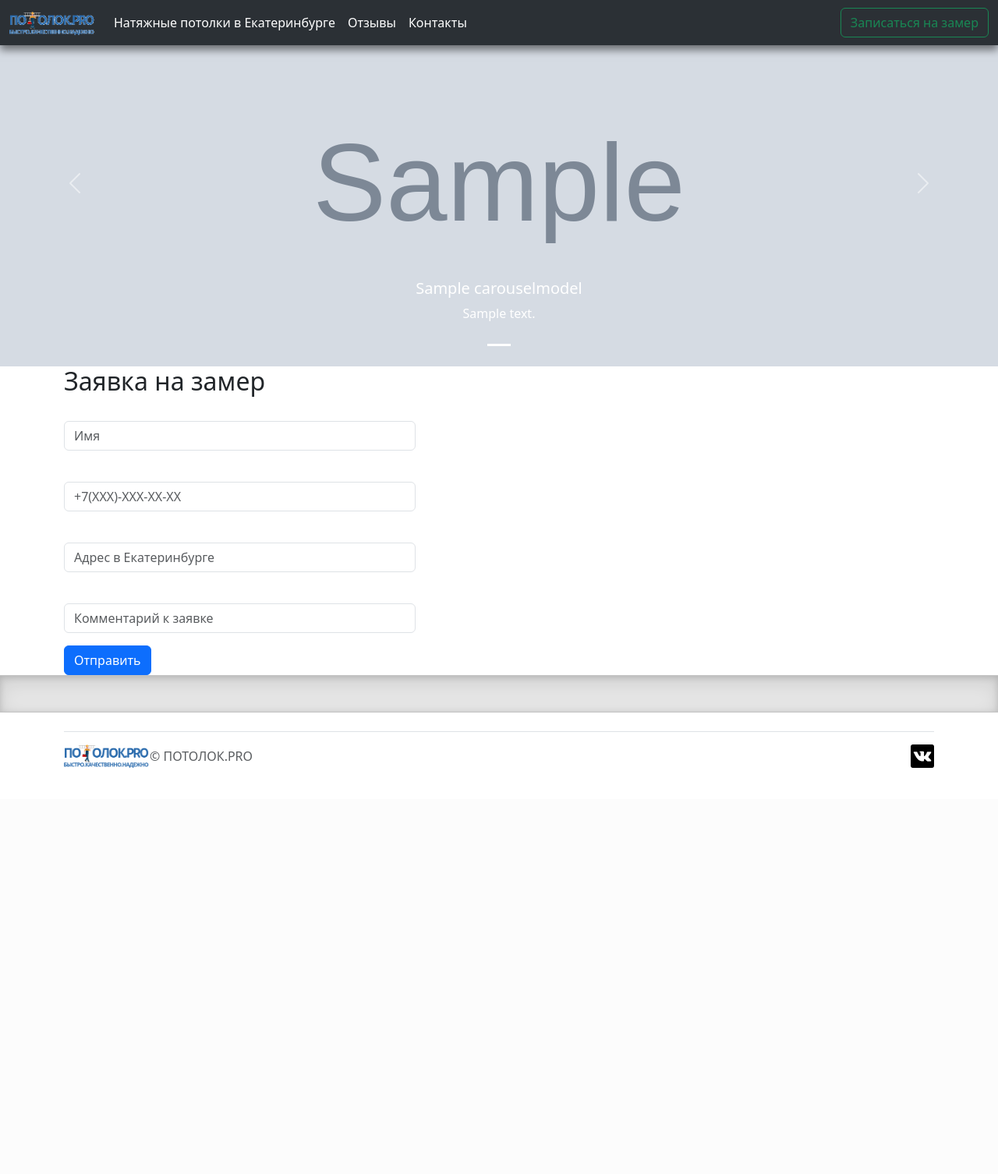
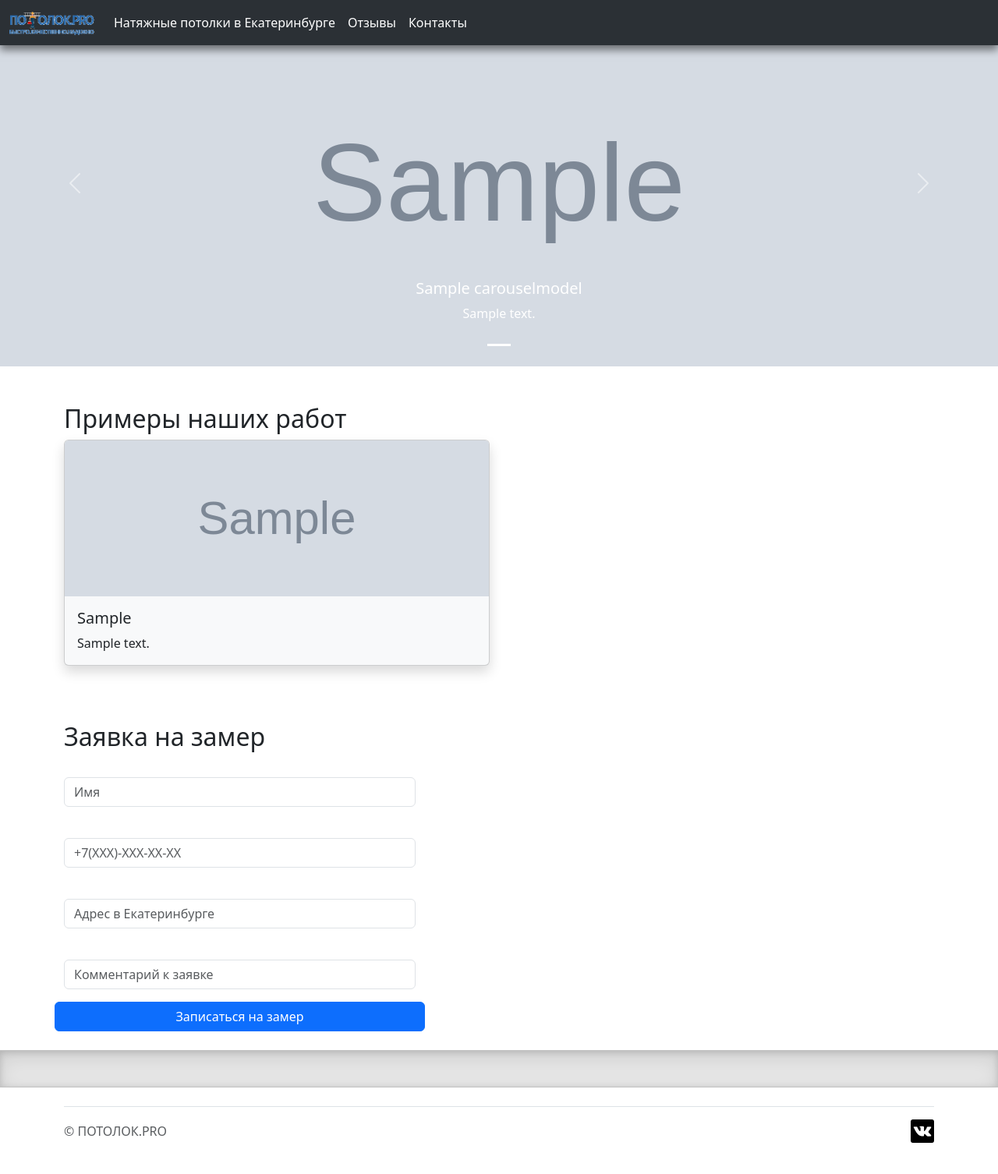
Before and after one commit to lavrovartyom/django_celings_server, a Django app: page / in a window 1280 px wide. Shown: the whole page at 78% size. Before the commit the page ends 985 px from the top, so only its background shows below. Run offline with Django 4.2, Linux system fonts and the light colour scheme; tables that the repository leaves empty hold one stand-in row (values such as "Sample post"); grey boxes marked "Sample" are stand-in pictures; some libraries are stand-ins or nearby versions.

Commit message:
Примеры работ

```diff
--- a/server/app/models.py
+++ b/server/app/models.py
@@ -1,6 +1,15 @@
 from django.core.validators import RegexValidator
 from django.db import models
 from django.utils import timezone
+
+
+class ExampleWorkModel(models.Model):
+    """Модель примеров работ"""
+
+    image = models.ImageField(upload_to="images", null=False, blank=False)
+    ceiling_type = models.CharField(max_length=150, blank=False, help_text="Тип натяжного потолка")
+    description = models.TextField(help_text="Описание")
+    objects = models.Manager()
 
 
 class Client(models.Model):
--- a/server/app/templates/base.html
+++ b/server/app/templates/base.html
@@ -14,7 +14,7 @@
 <body>
   <nav class="navbar fixed-top navbar-expand-lg bg-body-tertiary" data-bs-theme="dark">
     <div class="container-fluid">
-      <a class="navbar-brand" href="#">
+      <a class="navbar-brand" href="{% url 'home' %}">
         <img src="{% static 'logo1.png' %}" alt="Логотип" width="110" height="30">
       </a>
       <button class="navbar-toggler" type="button" data-bs-toggle="collapse" data-bs-target="#navbarSupportedContent" aria-controls="navbarSupportedContent" aria-expanded="false" aria-label="Toggle navigation">
@@ -32,9 +32,6 @@
             <a class="nav-link active" aria-current="page" href="#">Контакты</a>
           </li>
         </ul>
-        <form>
-          <button class="btn btn-outline-success" type="submit">Записаться на замер</button>
-        </form>
       </div>
     </div>
   </nav>
@@ -44,7 +41,6 @@
   <div class="container">
     <footer class="d-flex flex-wrap justify-content-between align-items-center py-3 my-4 border-top">
       <div class="col-md-4 d-flex align-items-center">
-        <img src="{% static 'logo1.png' %}" alt="Логотип" width="110" height="30">
         <span class="mb-3 mb-md-0 text-body-secondary">&copy; ПОТОЛОК.PRO</span>
       </div>
       <ul class="nav col-md-4 justify-content-end list-unstyled d-flex">
--- a/server/app/templates/index.html
+++ b/server/app/templates/index.html
@@ -26,16 +26,27 @@
     <span class="visually-hidden">Next</span>
   </button>
 </div>
-<div class="container">
+
+<div class="container mt-5 mb-5">
+  <h2>Примеры наших работ</h2>
+  <div class="row row-cols-4 row-cols-md-2 g-4">
+    {% for example in examples %}
+      <div class="col">
+        <div class="card shadow mb-4 bg-body-tertiary">
+          <img src="{{ example.image.url }}" class="card-img-top img-fluid" alt="Example Image" style="width: 100%; height: 200px; object-fit: cover;">
+          <div class="card-body">
+            <h5 class="card-title">{{ example.ceiling_type }}</h5>
+            <p class="card-text">{{ example.description }}</p>
+          </div>
+        </div>
+      </div>
+    {% endfor %}
+  </div>
 </div>
-<div class="container">
-  {% if success %}
-    <div class="alert alert-success" role="alert">
-      Ваша заявка была успешно отправлена.
-    </div>
-  {% endif %}
+
+<div class="container mt-4 mb-4">
   <h2>Заявка на замер</h2>
-  <form method="POST">
+  <form method="POST" id="form">
     {% csrf_token %}
     <div class="row">
       <div class="col-md-5 mb-3">
@@ -62,8 +73,22 @@
       </div>
     </div>
     <div class="row">
-      <div class="col-md-5">
-        <button type="submit" class="btn btn-primary">Отправить</button>
+      <button type="button" class="btn btn-primary col-md-5" data-bs-toggle="modal" data-bs-target="#exampleModal">
+        Записаться на замер
+      </button>
+      <div class="modal fade" id="exampleModal" tabindex="-1" aria-labelledby="exampleModalLabel" aria-hidden="true">
+        <div class="modal-dialog">
+          <div class="modal-content">
+            <div class="modal-header">
+              <h5 class="modal-title" id="exampleModalLabel">Мы уже получили вашу заявку.</h5>
+              <button type="button" class="btn-close" data-bs-dismiss="modal" aria-label="Закрыть"></button>
+            </div>
+            <div class="modal-body">Скоро мы с вами свяжемся.</div>
+            <div class="modal-footer">
+              <button type="submit" class="btn btn-primary" data-bs-dismiss="modal">Хорошо</button>
+            </div>
+          </div>
+        </div>
       </div>
     </div>
   </form>
--- a/server/app/urls.py
+++ b/server/app/urls.py
@@ -3,5 +3,5 @@ from django.urls import include, path
 from .views import HomePage
 
 urlpatterns = [
-    path("", HomePage.as_view(), name='home_page'),
+    path("", HomePage.as_view(), name='home'),
 ]
--- a/server/app/views.py
+++ b/server/app/views.py
@@ -1,7 +1,8 @@
 from django.views import generic
-from .models import CarouselModel
-from django.shortcuts import render
+from .models import CarouselModel, ExampleWorkModel
+from django.shortcuts import render, HttpResponseRedirect
 from .forms import ClientForm
+from django.shortcuts import redirect
 
 
 class HomePage(generic.TemplateView):
@@ -11,28 +12,21 @@ class HomePage(generic.TemplateView):
         context = super().get_context_data(**kwargs)
         context['carousel'] = CarouselModel.objects.all()
         context['form'] = ClientForm()
+        context['examples'] = ExampleWorkModel.objects.all()
+        context['success'] = self.request.session.pop('success', False)
         return context
+
+    def form_valid(self, form):
+        form.save()
+        self.request.session['success'] = True
+        return redirect('home')
+
+    def form_invalid(self, form):
+        return self.render_to_response(self.get_context_data(form=form))
 
     def post(self, request, *args, **kwargs):
         form = ClientForm(request.POST)
         if form.is_valid():
-            form.save()
-            return render(
-                request,
-                self.template_name,
-                {
-                    'carousel': CarouselModel.objects.all(),
-                    'form': ClientForm(),
-                    'success': True
-                }
-            )
+            return self.form_valid(form)
         else:
-            return render(
-                request,
-                self.template_name,
-                {
-                    'carousel': CarouselModel.objects.all(),
-                    'form': form,
-                    'success': False
-                }
-            )
+            return self.form_invalid(form)
```
Also changed, not shown: server/app/admin.py (+6 -1 lines).
